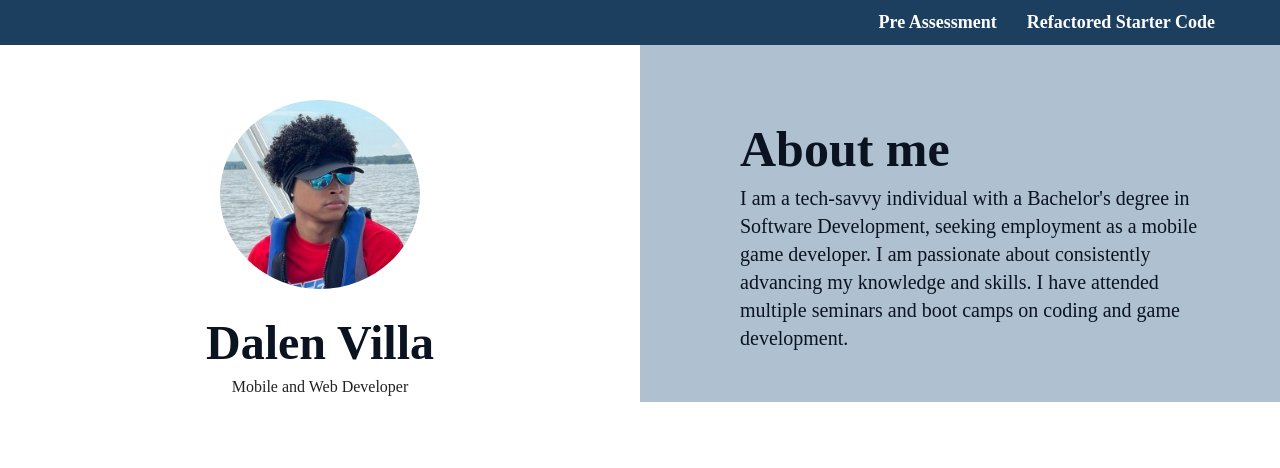
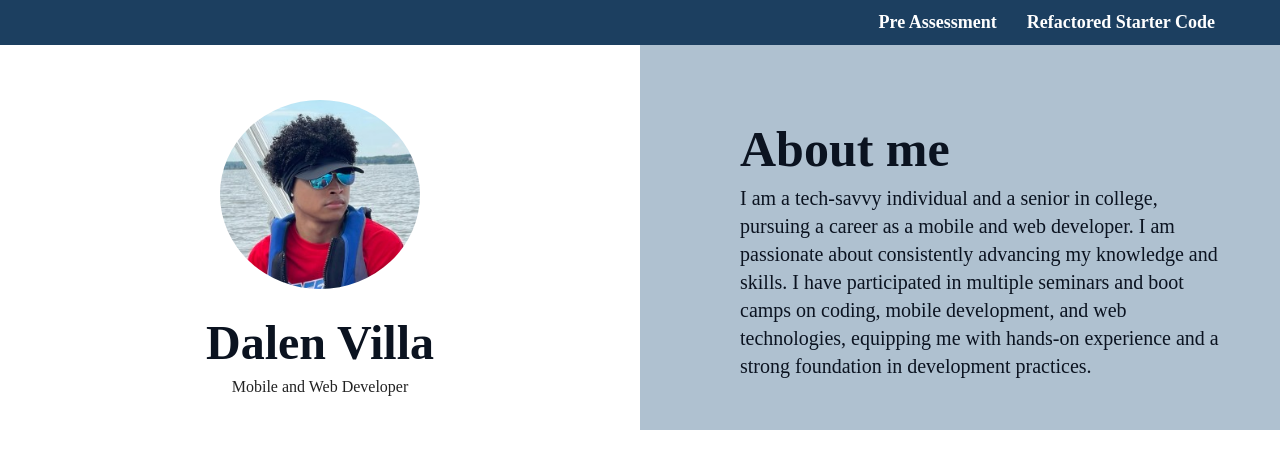
Before and after one commit to UALR-DalenVilla/IFSC3342, a plain HTML site: page index.html in a window 1280 px wide. Drawn offline with Linux system fonts and the light colour scheme; files whose address does not match are found by name.

Commit message:
updated about

```diff
--- a/index.html
+++ b/index.html
@@ -40,11 +40,12 @@
       <section class="contentRight introContent">
         <h2 id="aboutMeTitle">About me</h2>
         <p>
-          I am a tech-savvy individual with a Bachelor's degree in Software
-          Development, seeking employment as a mobile game developer. I am
-          passionate about consistently advancing my knowledge and skills. I
-          have attended multiple seminars and boot camps on coding and game
-          development.
+          I am a tech-savvy individual and a senior in college, pursuing a
+          career as a mobile and web developer. I am passionate about
+          consistently advancing my knowledge and skills. I have participated in
+          multiple seminars and boot camps on coding, mobile development, and
+          web technologies, equipping me with hands-on experience and a strong
+          foundation in development practices.
         </p>
       </section>
     </section>
```
